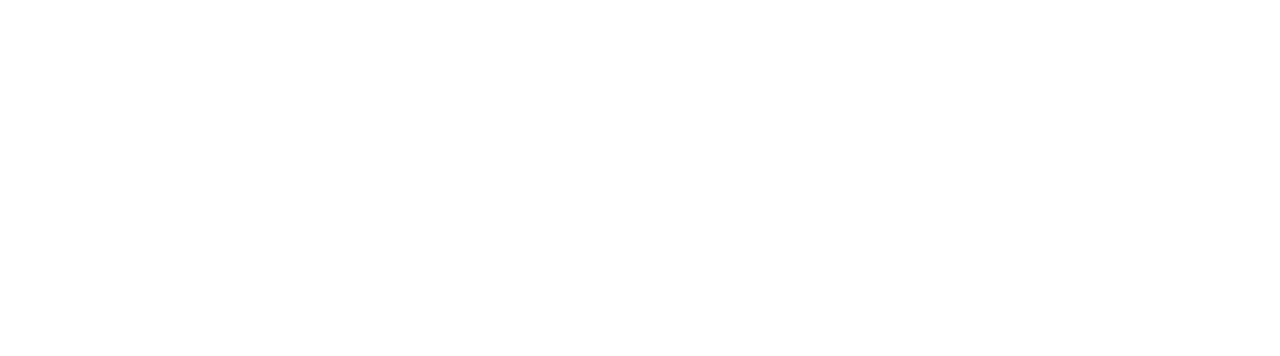
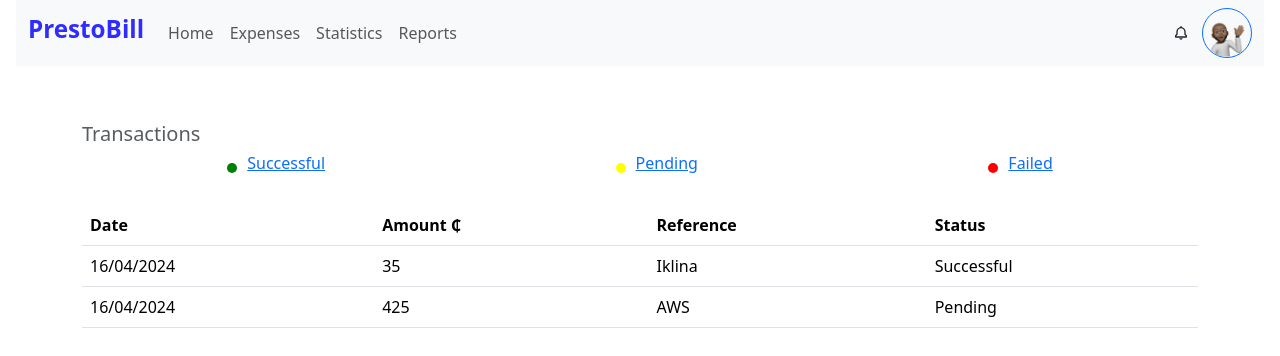
Before and after one commit to SoftLife0/PrestoBill, a React (Vite) app: page /transaction in a window 1280 px wide. Shown: the top 356 px of the page. Built offline with nearby package versions, Linux system fonts and the light colour scheme.

Commit message:
adding new pages

```diff
--- a/src/App.css
+++ b/src/App.css
@@ -68,13 +68,8 @@ body {
   width: 100%;
   height: 100%;
   border-radius: 50%;
-  border: 10px solid #fff6a3
-  ; /* Adjust the border width */
+  border: 10px solid #fff6a3;
 }
-
-/* Set the border colors for different sections */
-
-
 
 .circle-content {
   position: absolute;
@@ -92,9 +87,12 @@ body {
   width: 10px;
   height: 10px;
   margin: 0 5px;
+  border-radius: 50%;
 }
 
 .asset { background-color: #fff6a3; }
 .expense { background-color: #655ade; }
-.other { background-color: #98e5d2
-  ; }
+.other { background-color: #98e5d2; }
+.success { background-color: green;}
+.pending { background-color: yellow;}
+.failed { background-color: red;}
--- a/src/App.jsx
+++ b/src/App.jsx
@@ -6,6 +6,7 @@ import 'bootstrap/dist/js/bootstrap.bundle.min.js'; // Import Bootstrap JSimport
 import Dashboard from './pages/Dashboard';
 import Bill from './pages/Bill';
 import AllBills from './pages/AllBills';
+import Transaction from './pages/Transaction';
 
 
 
@@ -15,8 +16,9 @@ function App() {
       <main>
           <Switch>
             <Route exact path="/" component={Dashboard} />
-            <Route exact path="/AllBills" component={AllBills} />
+            <Route exact path="/allBills" component={AllBills} />
             <Route exact path="/bill" component={Bill} />
+            <Route exact path="/transaction" component={Transaction} />
           </Switch>
       </main>
     </Router>
--- /dev/null
+++ b/src/pages/Transaction.jsx
@@ -0,0 +1,71 @@
+import React from 'react'
+import Header from '../components/Header';
+import { Link } from 'react-router-dom/cjs/react-router-dom.min';
+
+function Transaction() {
+  return (
+    <main>
+        <Header />
+
+        <section className="container" style={{ marginTop:'7vh'}}>
+            <div className="info-block" style={{ marginTop: "5vh" }}>
+                <h5 className='text-muted'>Transactions</h5>
+                {/* Scale */}
+                <div className='d-flex justify-content-around align-items-center'>
+                    <Link to="#">
+                        <div style={{ display: "flex" }}>
+                            <div className='box success' style={{ margin: 'auto', marginRight: '10px'}}></div>
+                            <h6>Successful</h6>
+                        </div>
+                    </Link>
+                    <Link to="#">
+                        <div style={{ display: "flex" }}>
+                            <div className='box pending' style={{ margin: 'auto', marginRight: '10px'}}></div>
+                            <h6>Pending</h6>
+                        </div>
+                    </Link>
+                    <Link to="#">
+                        <div style={{ display: "flex" }}>
+                            <div className='box failed' style={{ margin: 'auto', marginRight: '10px'}}></div>
+                            <h6>Failed</h6>
+                        </div>
+                    </Link>
+                </div>
+            </div>
+
+            <br />
+
+            <table className="table">
+            <thead>
+                <tr>
+                    <th scope="col">Date</th>
+                    {/* <th scope="col">Title</th> */}
+                    <th scope="col">Amount ₵</th>
+                    <th scope="col">Reference</th>
+                    <th scope="col">Status</th>
+                </tr>
+            </thead>
+            <tbody>
+                <tr>
+                    <td scope="row">16/04/2024</td>
+                    {/* <td>Iklina</td> */}
+                    <td>35</td>
+                    <td>Iklina</td>
+                    <td>Successful</td>
+                </tr>
+                <tr>
+                    <td scope="row">16/04/2024</td>
+                    {/* <td>Iklina</td> */}
+                    <td>425</td>
+                    <td>AWS</td>
+                    <td>Pending</td>
+                </tr>
+
+            </tbody>
+        </table>
+        </section>
+    </main>
+  )
+}
+
+export default Transaction
```
